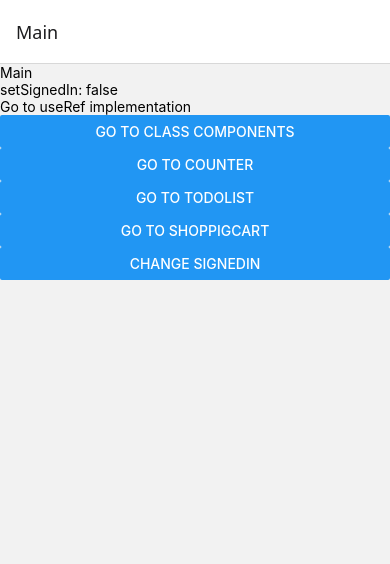
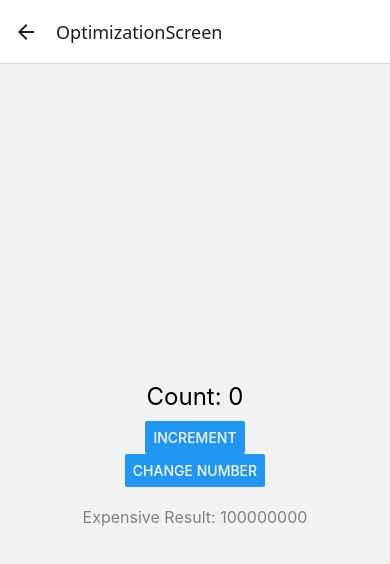
Before and after one commit to JesusERG/ReactNativePractices, a React Native app: screen /OptimizationScreen in a window 390 px wide. Shown: the top 564 px of the page. Built offline with nearby package versions, Linux system fonts and the light colour scheme.

Commit message:
Implemeted Optimization practices and webview

```diff
--- a/package.json
+++ b/package.json
@@ -21,7 +21,8 @@
     "react-native-gesture-handler": "^2.26.0",
     "react-native-reanimated": "^3.18.0",
     "react-native-safe-area-context": "^5.4.1",
-    "react-native-screens": "^4.11.1"
+    "react-native-screens": "^4.11.1",
+    "react-native-webview": "^13.15.0"
   },
   "devDependencies": {
     "@babel/core": "^7.25.2",
--- a/src/navigation/DynamicStackNavigation.tsx
+++ b/src/navigation/DynamicStackNavigation.tsx
@@ -5,6 +5,8 @@ import ClassComponentImplementation from '../screens/ClassComponentImplementatio
 import CounterScreen from '../screens/CounterScreen';
 import TodoListScreen from '../screens/TodoListScreen';
 import ShoppingCartScreen from '../screens/ShoppingCartScreen';
+import WebViewScreen from '../screens/WebViewScreen';
+import OptimizationScreen from '../screens/OptimizationScreen';
 
 const Stack = createNativeStackNavigator();
 
@@ -20,6 +22,8 @@ const DynamicStackNavigation = () => {
       <Stack.Screen name="CounterScreen" component={CounterScreen} />
       <Stack.Screen name="TodoListScreen" component={TodoListScreen} />
       <Stack.Screen name="ShoppingCartScreen" component={ShoppingCartScreen} />
+      <Stack.Screen name="WebViewScreen" component={WebViewScreen} />
+      <Stack.Screen name="OptimizationScreen" component={OptimizationScreen} />
     </Stack.Navigator>
   );
 };
--- a/src/screens/Main.tsx
+++ b/src/screens/Main.tsx
@@ -46,6 +46,20 @@ const Main = () => {
       />
 
       <Button
+        title="Go to WebView"
+        onPress={() => {
+          navigation.navigate('WebViewScreen' as never);
+        }}
+      />
+
+      <Button
+        title="Go to Optimization"
+        onPress={() => {
+          navigation.navigate('OptimizationScreen' as never);
+        }}
+      />
+
+      <Button
         title="Change signedIn"
         onPress={() => {
           setSignedIn(!signedIn);
--- /dev/null
+++ b/src/screens/OptimizationScreen.tsx
@@ -0,0 +1,127 @@
+import React, { useState, useCallback, useMemo } from 'react';
+import { View, Text, Button, StyleSheet } from 'react-native';
+
+type ExpensiveCalculationProps = {
+  number: number;
+};
+
+const ExpensiveCalculation: React.FC<ExpensiveCalculationProps> = ({
+  number,
+}) => {
+  const calculatedValue = useMemo(() => {
+    console.log('Calculating...');
+    let total = 0;
+    for (let i = 0; i < 100000000; i++) {
+      total += number;
+    }
+    return total;
+  }, [number]);
+
+  return <Text style={styles.result}>Expensive Result: {calculatedValue}</Text>;
+};
+
+type ChildButtonProps = {
+  onPress: () => void;
+};
+
+const ChildButton: React.FC<ChildButtonProps> = React.memo(({ onPress }) => {
+  console.log('ChildButton rendered');
+  return <Button title="Increment" onPress={onPress} />;
+});
+
+const App: React.FC = () => {
+  const [count, setCount] = useState<number>(0);
+  const [number, setNumber] = useState<number>(1);
+
+  const handleIncrement = useCallback(() => {
+    setCount(prev => prev + 1);
+  }, []);
+
+  return (
+    <View style={styles.container}>
+      <Text style={styles.title}>Count: {count}</Text>
+      <ChildButton onPress={handleIncrement} />
+
+      <Button
+        title="Change Number"
+        onPress={() => setNumber(prev => prev + 1)}
+      />
+      <ExpensiveCalculation number={number} />
+    </View>
+  );
+};
+
+export default App;
+
+const styles = StyleSheet.create({
+  container: {
+    flex: 1,
+    justifyContent: 'center',
+    alignItems: 'center',
+    padding: 20,
+  },
+  title: {
+    fontSize: 24,
+    marginBottom: 10,
+  },
+  result: {
+    marginTop: 20,
+    fontSize: 16,
+    color: 'gray',
+  },
+});
+
+// import { SafeAreaView, View, Text, Button } from 'react-native';
+// import React, { useCallback, useState, useMemo } from 'react';
+
+// const Optimization = () => {
+//   const [numArr, setNumArr] = useState([1, 2, 3, 4, 5]);
+//   const [render, setRender] = useState(false);
+//   const [count, setCount] = useState(0);
+
+//   const handlePress = useCallback(() => {
+//     setCount(prevCount => prevCount + 1);
+//   }, []);
+
+//   function retCount() {
+//     console.log('Counter w use callback rendered');
+//     return <Text>Count: {count}</Text>;
+//   }
+
+//   //Implementation without use callback
+
+//   const handlePressWC = () => {
+//     console.log('Counter rendered');
+//     setCount(prevCount => prevCount + 1);
+//   };
+
+//   const handleRerender = () => {
+//     console.log('State rendered');
+//     setRender(!render);
+//   };
+
+//   const suma = useMemo(() => {
+//     return numArr.reduce((total: number, n: number) => total + n, 0);
+//   }, [numArr]);
+//   function handleSum() {
+//     console.log('Suma rendered');
+//     return <Text>Suma: {suma}</Text>;
+//   }
+//   return (
+//     <SafeAreaView>
+//       <Button title="Re Render Component" onPress={handleRerender} />
+//       <View>
+//         <Text>Optimization</Text>
+//         <Text>Count: {count}</Text>
+//         <Button title="Increment" onPress={handlePress} />
+//         {retCount()}
+//         {handleSum()}
+//         {handleSum()}
+//         {handleSum()}
+//         {handleSum()}
+//       </View>
+//     </SafeAreaView>
+//   );
+// };
+
+// export default Optimization;
--- /dev/null
+++ b/src/screens/WebViewScreen.tsx
@@ -0,0 +1,54 @@
+import { View, Button, Platform } from 'react-native';
+import { WebView } from 'react-native-webview';
+import { useRef } from 'react';
+
+const WebViewScreen = () => {
+  const webViewRef = useRef<WebView | null>(null);
+
+  const handleGoBack = () => {
+    webViewRef.current?.goBack();
+  };
+
+  const handleGoForward = () => {
+    webViewRef.current?.goForward();
+  };
+
+  const handleReload = () => {
+    webViewRef.current?.reload();
+  };
+
+  const handleClearHistory = () => {
+    webViewRef.current?.clearHistory();
+  };
+
+//   const handleReceiveMessage = (event: any) => {
+//     console.log('Received message:', event.nativeEvent.data);
+//   };
+
+  return (
+    <View style={{ flex: 1 }}>
+      <WebView
+        source={{ uri: 'https://reactnative.dev/' }}
+        style={{ flex: 2 }}
+        ref={webViewRef}
+      />
+      <View
+        style={{
+          height: 50,
+          flexDirection: 'row',
+          justifyContent: 'space-between',
+          paddingHorizontal: 30,
+        }}
+      >
+        <Button title="←" onPress={handleGoBack} />
+        <Button title="⟳" onPress={handleReload} />
+        {Platform.OS === 'android' && (
+          <Button title="🗑" onPress={handleClearHistory} />
+        )}
+        <Button title="→" onPress={handleGoForward} />
+      </View>
+    </View>
+  );
+};
+
+export default WebViewScreen;
```
Also changed, not shown: 2 other files (tests, documents, lock files or other folders).
